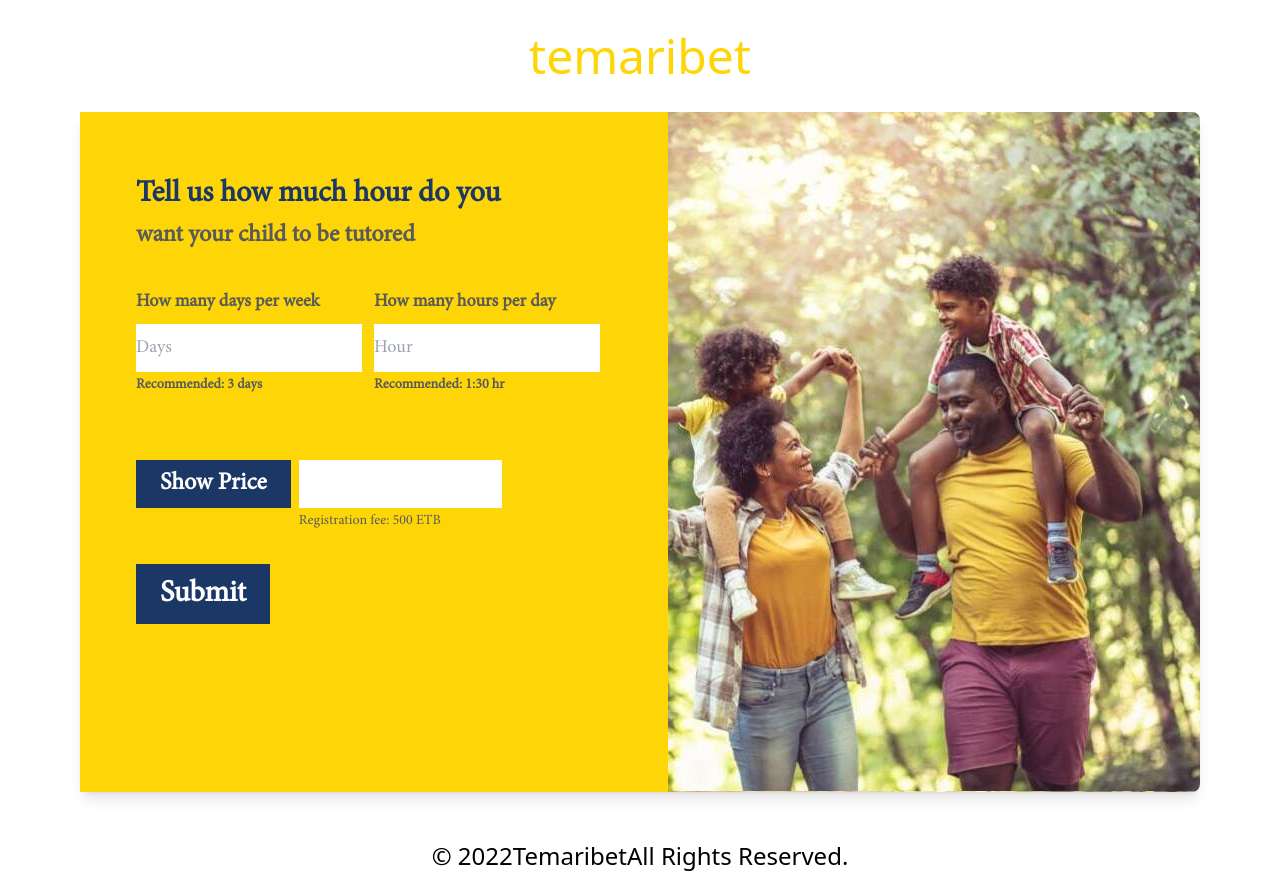
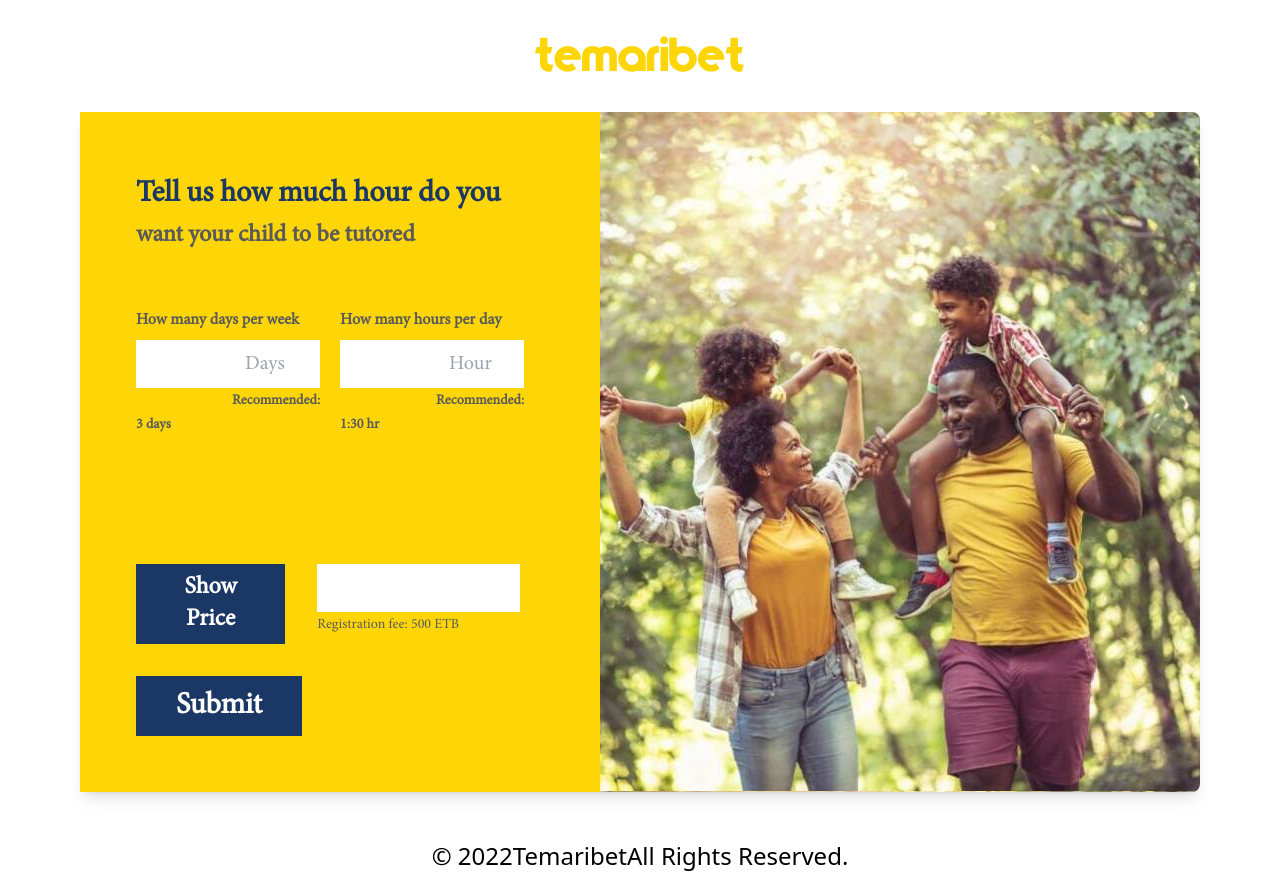
Before and after one commit to bekiTil/Temaribet-front-end-dev, a Next.js app in the folder TemariBet/nextjs-blog/: page /parentRegistration/12 in a window 1280 px wide. Built offline with nearby package versions, Linux system fonts and the light colour scheme.

Commit message:
edited the registration pages

```diff
--- a/TemariBet/nextjs-blog/components/Parent/Header.js
+++ b/TemariBet/nextjs-blog/components/Parent/Header.js
@@ -2,7 +2,7 @@
 
 export default function Header() {
   return (
-    <div className=" text-center   text-5xl py-8 text-[#FED607]">
+    <div className=" text-center font-typograhica  text-5xl py-8 text-[#FED607]">
       <h1>temaribet</h1>
     </div>
   )
--- a/TemariBet/nextjs-blog/components/Parent/child_components/page12.js
+++ b/TemariBet/nextjs-blog/components/Parent/child_components/page12.js
@@ -9,23 +9,23 @@ const Page12 = () => {
  </div>
 
 
-      <div className = "flex flex-row mt-5 mb-16">
+      <div className = "flex flex-row mt-10 mb-16">
         <div>
-          <label className="text-lg block text-[#5A5A5A] font-semibold  pl-0 py-2" for="price">How many days per week</label>
-          <input  className="h-12 text-lg" type="text" id="days" placeHolder = "Days"></input>
-          <label className=" text-[#5A5A5A] text-sm font-semibold  pl-0 p-2" for="price"> Recommended: 3 days</label>
+          <label className="text-md block text-[#5A5A5A] font-semibold  pl-0 py-2" for="price">How many days per week</label>
+          <input  className="h-12 w-full  text-xl" type="text" id="days" placeHolder = "&nbsp;  &nbsp;  &nbsp;&nbsp;  &nbsp;  &nbsp;   &nbsp;    &nbsp; Days &nbsp;  &nbsp;  &nbsp;   &nbsp; "></input>
+          <label className=" text-[#5A5A5A] text-sm font-semibold  pl-24 p-2" for="price"> Recommended: 3 days</label>
         </div>
 
-        <div className = "mx-3">
-          <label className="text-lg block text-[#5A5A5A] font-semibold  pl-0 py-2" for="price">How many hours per day</label>
-          <input className="h-12 text-lg" type="text" id="price" placeHolder = "Hour"></input>
-          <label  className=" text-[#5A5A5A]  text-sm font-semibold  pl-0 p-2"  for="price">Recommended: 1:30 hr</label>
+        <div className = "mx-5">
+          <label className="text-md block text-[#5A5A5A] font-semibold  pl-0 py-2" for="price">How many hours per day</label>
+          <input className="h-12 w-full  text-xl" type="text" id="price" placeHolder = "&nbsp;  &nbsp;  &nbsp;&nbsp;  &nbsp;  &nbsp;   &nbsp;    &nbsp; Hour &nbsp;  &nbsp;  &nbsp;   &nbsp; "></input>
+          <label  className=" text-[#5A5A5A]  text-sm   font-semibold  pl-24 p-2"  for="price">Recommended: 1:30 hr</label>
         </div>
       </div>
 
 
-      <div className = " flex flex-row mt-13">
-        <div className="mr-2">
+      <div className = " flex flex-row mt-32">
+        <div className="mr-8">
       <button className=" bg-[#1A3765] hover:bg-blue-700 text-white text-2xl font-semibold py-2 px-6 ">
           Show Price
         </button>
@@ -37,7 +37,7 @@ const Page12 = () => {
       </div>
 
       <div className = "mt-8 text-center md:text-left">
-        <button className=" bg-[#1A3765] hover:bg-blue-700 text-white text-3xl font-semibold py-3 px-6 ">
+        <button className=" bg-[#1A3765] hover:bg-blue-700 text-white text-3xl font-semibold py-3 px-10 ">
           Submit
         </button>
       </div>
--- a/TemariBet/nextjs-blog/components/Parent/child_components/page2.js
+++ b/TemariBet/nextjs-blog/components/Parent/child_components/page2.js
@@ -13,13 +13,7 @@ const Page2 = () => {
           What is your name?
         </label>
         <br></br>
-        <input
-          className="mt-4 py-5 px-20 lg:px-24"
-          type="text"
-          id="phoneN"
-          placeHolder="First name &nbsp;  &nbsp; &nbsp; &nbsp; &nbsp; &nbsp; &nbsp;  &#124; &nbsp; &nbsp; &nbsp;   Last name"
-          width="50"
-        />
+        <input className="mt-4 py-5 w-full" type="text" id="phoneN" placeHolder=" &nbsp;  &nbsp;  &nbsp;   &nbsp;  &nbsp;  &nbsp; &nbsp;  &nbsp;  &nbsp;First name&nbsp;  &nbsp; &nbsp; &nbsp; &#124; &nbsp; &nbsp;Last name "></input>
       </div>
 
       <div className = "mt-8 text-center lg:text-left">
--- a/TemariBet/nextjs-blog/components/Parent/child_components/page3.js
+++ b/TemariBet/nextjs-blog/components/Parent/child_components/page3.js
@@ -9,7 +9,7 @@ const Page3 = () => {
       <div className="mt-28 text-center lg:text-left" >
         <label className="tracking-wide font-semibold text-2xl " for="phoneN">Your phone number?</label>
         <br></br>
-        <input className="mt-4 py-5 px-20 lg:px-24" type="text" id="phoneN" placeHolder="+251&nbsp;  &nbsp; &nbsp; &nbsp; &#124; &nbsp; &nbsp;Phone number "></input>
+        <input className="mt-4 py-5 w-full" type="text" id="phoneN" placeHolder=" &nbsp;  &nbsp;  &nbsp;   &nbsp;  &nbsp;  &nbsp; &nbsp;  &nbsp;  &nbsp;+251&nbsp;  &nbsp; &nbsp; &nbsp; &#124; &nbsp; &nbsp;Phone number "></input>
       </div>
 
       <div className = "mt-8 text-center lg:text-left">
--- a/TemariBet/nextjs-blog/components/Parent/child_components/page4.js
+++ b/TemariBet/nextjs-blog/components/Parent/child_components/page4.js
@@ -9,7 +9,7 @@ const Page4 = () => {
       <div className="mt-28 text-center lg:text-left" >
         <label className="tracking-wide  text-[#1A3765] font-semibold text-2xl " for="phoneN">Your location</label>
         <br></br>
-        <input className="mt-4 py-5 px-20 lg:px-24" type="text" id="phoneN" placeHolder="Addis Ababa&nbsp;  &nbsp; &nbsp; &nbsp; &#124; &nbsp; &nbsp;Adress "></input>
+        <input className="mt-4 py-5 w-full" type="text" id="phoneN" placeHolder=" &nbsp;  &nbsp;  &nbsp;   &nbsp;  &nbsp;  &nbsp; &nbsp;  &nbsp;  &nbsp;Addis Ababa&nbsp;  &nbsp; &nbsp; &nbsp; &#124; &nbsp; &nbsp;Adress "></input>
       </div>
 
       <div className = "mt-8 text-center lg:text-left">
--- a/TemariBet/nextjs-blog/components/Parent/child_components/page6.js
+++ b/TemariBet/nextjs-blog/components/Parent/child_components/page6.js
@@ -14,13 +14,12 @@ const Page6 = () => {
           Boy
         </button>
       </div>
-      <div className = "mt-12">
+      <div className = "mt-12 text-center lg:text-left">
           <label className = "tracking-wide font-bold text-2xl" for="phoneN">What is child's name?</label>
           <br></br>
-          <input className = "mt-4 py-5 px-24" type="text" id="phoneN" placeHolder="First name &nbsp;  &nbsp; &nbsp; &nbsp; &nbsp; &nbsp; &nbsp;  &#124; &nbsp; &nbsp; &nbsp;  Last name" width = "50"/>
-        </div>
+          <input className="mt-4 py-5 w-full" type="text" id="phoneN" placeHolder=" &nbsp;  &nbsp;  &nbsp;   &nbsp;  &nbsp;  &nbsp; &nbsp;  &nbsp;  &nbsp;FirstName&nbsp;  &nbsp; &nbsp; &nbsp; &#124; &nbsp; &nbsp;LastName "></input></div>
 
-        <div className = "mt-8 text-center md:text-left">
+        <div className = "mt-8 text-center lg:text-left">
           <button className=" bg-[#1A3765] hover:bg-blue-700 text-white text-3xl font-semibold py-3 px-6 ">
             CONTINUE
           </button>
--- a/TemariBet/nextjs-blog/components/Parent/child_components/page7.js
+++ b/TemariBet/nextjs-blog/components/Parent/child_components/page7.js
@@ -17,8 +17,8 @@ const Page7 = () => {
       <div className = "mt-12 text-center lg:text-left">
         <label className = "tracking-wide font-bold text-2xl" for="name">What is your child's school?</label>
         <br></br>
-        <input className = "mt-4 py-5 px-24" type="text" id="name" placeHolder="School"></input>
-      </div>
+        <input className="mt-4 py-5 w-full" type="text" id="name" placeHolder=" &nbsp;  &nbsp;  &nbsp;   &nbsp;  &nbsp;  &nbsp; &nbsp;  &nbsp;  &nbsp;School &nbsp;  &nbsp; &nbsp; &nbsp;  &nbsp; &nbsp; "></input>
+        </div>
 
       <div className = "mt-8 text-center lg:text-left">
         <button className=" bg-[#1A3765] hover:bg-blue-700 text-white text-3xl font-semibold py-3 px-6 ">
--- a/TemariBet/nextjs-blog/components/Parent/child_components/page9.js
+++ b/TemariBet/nextjs-blog/components/Parent/child_components/page9.js
@@ -1,13 +1,13 @@
 const Page9 = () => {
   return (
-    <div className = "bg-[#FED607] font-minionPro">
+    <div className = "bg-[#FED607] font-miniPro">
       <div>
         <h1 className="text-3xl text-[#1A3765] font-bold " >In what area does your child</h1>
         <p className="text-2xl text-[#5A5A5A] font-semibold  pl-0 p-2">need tutoring</p>
       </div>
 
       <div className="text-center md:text-left mt-10" >
-        <input type="radio" value="" name="" id="all" />
+        <input className="mr-2" type="radio" value="" name="" id="all" />
 
         <label className="text-xl text-[#5A5A5A]  font-semibold  pl-0 p-2" for="all">All subjects 2 in grade 6 </label>
         <br></br>
```
